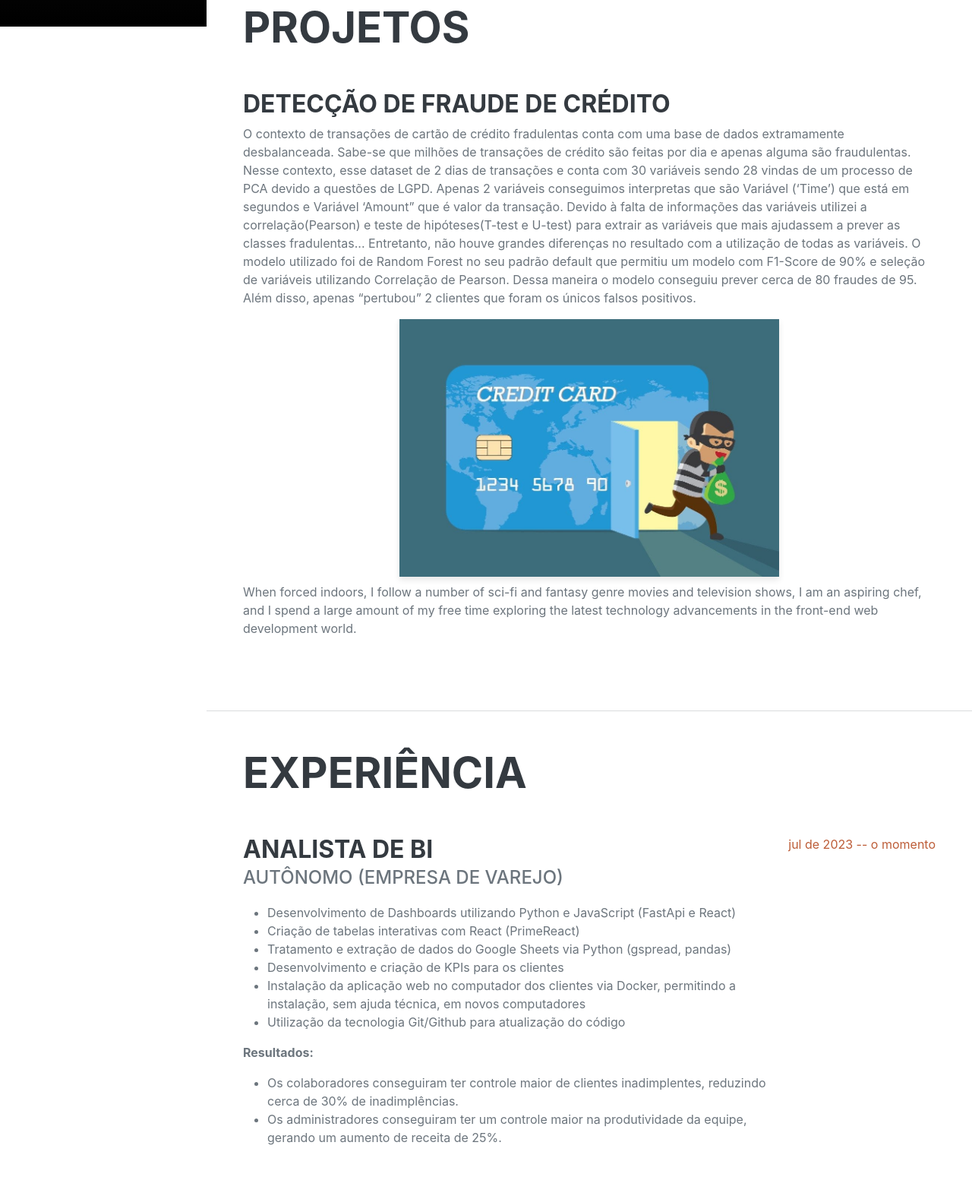
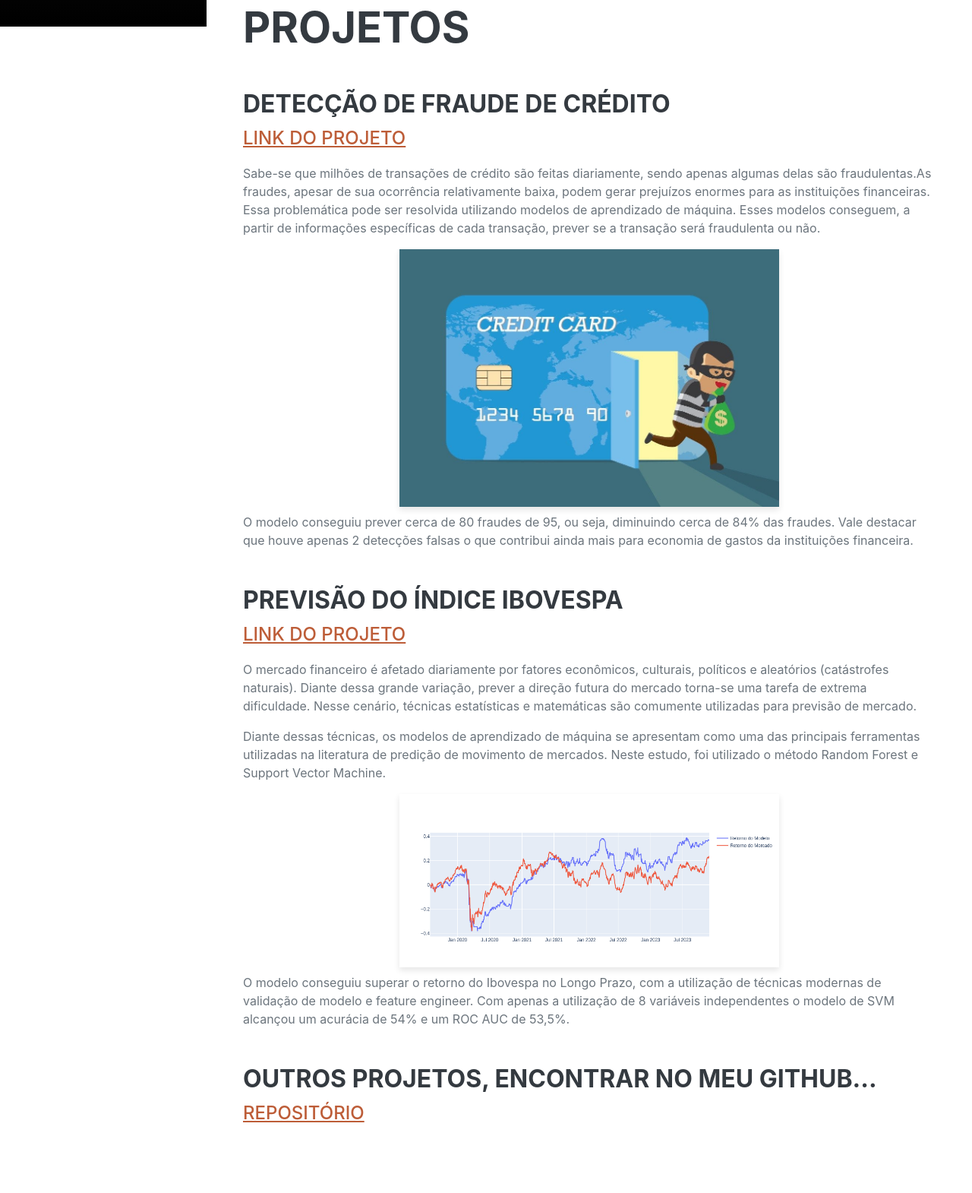
Before and after one commit to bAlemar/portfolio, a plain HTML site: page index.html in a window 1280 px wide. Shown: the part 765-2335 px from the top of the page at 76% size. Drawn offline with nearby package versions, Linux system fonts and the light colour scheme; a web font is replaced by a local one.

Commit message:
att port

```diff
--- a/index.html
+++ b/index.html
@@ -36,9 +36,11 @@
         <div class="collapse navbar-collapse" id="navbarResponsive">
             <ul class="navbar-nav">
                 <li class="nav-item"><a class="nav-link js-scroll-trigger" href="#about">Sobre</a></li>
+                <li class="nav-item"><a class="nav-link js-scroll-trigger" href="#skills">Habilidades</a></li>
+                <li class="nav-item"><a class="nav-link js-scroll-trigger" href="#Projetos">Projetos</a></li>
                 <li class="nav-item"><a class="nav-link js-scroll-trigger" href="#experience">Experiência</a></li>
                 <li class="nav-item"><a class="nav-link js-scroll-trigger" href="#education">Formação</a></li>
-                <li class="nav-item"><a class="nav-link js-scroll-trigger" href="#skills">Habilidades</a></li>
+
                 <!-- <li class="nav-item"><a class="nav-link js-scroll-trigger" href="#interests">Interests</a></li>
                     <li class="nav-item"><a class="nav-link js-scroll-trigger" href="#awards">Awards</a></li> -->
             </ul>
@@ -112,24 +114,40 @@
         </section>
 
         <hr class="m-0" />
-        <section class="resume-section" id="interests">
+        <section class="resume-section" id="Projetos">
             <div class="resume-section-content">
                 <h2 class="mb-5">Projetos</h2>
+                <!-- FRAUD DETECTION -->
                 <div class="d-flex flex-column flex-md-row justify-content-between mb-5">
                     <div class="flex-grow-1">
                         <h3 class="mb-2 ">Detecção de Fraude de Crédito</h3>
-                        <p>O contexto de transações de cartão de crédito fradulentas conta com uma base de dados extramamente desbalanceada. Sabe-se que milhões de transações de crédito são feitas por dia e apenas alguma são fraudulentas.
+                        <div class="subheading mb-3"><a href="https://github.com/bAlemar/Fraud-Detection" target="_blank">Link do Projeto</a></div>
+                        <p>Sabe-se que milhões de transações de crédito são feitas diariamente, sendo apenas algumas delas são fraudulentas.As fraudes, apesar de sua ocorrência relativamente baixa, podem gerar prejuízos enormes para as instituições financeiras.
 
-                            Nesse contexto, esse dataset  de 2 dias de transações e conta com 30 variáveis sendo 28 vindas de um processo de PCA devido a questões de LGPD. Apenas 2 variáveis conseguimos interpretas que são Variável (‘Time’) que está em segundos e Variável ‘Amount” que é valor da transação.
-
-                            Devido à falta de informações das variáveis utilizei a correlação(Pearson) e teste de hipóteses(T-test e U-test) para extrair as variáveis que mais ajudassem a prever as classes fradulentas... Entretanto, não houve grandes diferenças no resultado com a utilização de todas as variáveis.
-
-                            O modelo utilizado foi de Random Forest no seu padrão default que permitiu um modelo com F1-Score de 90% e seleção de variáveis utilizando Correlação de Pearson. Dessa maneira o modelo conseguiu prever cerca de  80 fraudes de 95. Além disso, apenas “pertubou” 2 clientes que foram os únicos falsos positivos. </p>
+                            Essa problemática pode ser resolvida utilizando modelos de aprendizado de máquina. Esses modelos conseguem, a partir de informações específicas de cada transação, prever se a transação será fraudulenta ou não.</p>
                             <span class="d-none d-lg-block text-center"><img class="img-fluid mx-auto mb-2 image-fraud"
                                 src="assets/img/fraude_credito.jpg" alt="..." /></span>
-                            <p class="mb-0">When forced indoors, I follow a number of sci-fi and fantasy genre movies and
-                            television shows, I am an aspiring chef, and I spend a large amount of my free time
-                            exploring the latest technology advancements in the front-end web development world.</p>
+                        <p class="mb-0"> O modelo conseguiu prever cerca de 80 fraudes de 95, ou seja, diminuindo cerca de 84% das fraudes. Vale destacar que houve apenas 2 detecções falsas o que contribui ainda mais para economia de gastos da instituições financeira.</p>
+                    </div>
+                </div>
+                <!-- MODELO DO TCC -->
+                <div class="d-flex flex-column flex-md-row justify-content-between mb-5">
+                    <div class="flex-grow-1">
+                        <h3 class="mb-2 ">Previsão do Índice Ibovespa</h3>
+                        <div class="subheading mb-3"><a href="https://github.com/bAlemar/Prevendo-Movimento-do-Ibovespa" target="_blank">Link do Projeto</a></div>
+                        <p> O mercado financeiro é afetado diariamente por fatores econômicos, culturais, políticos e aleatórios (catástrofes naturais). Diante dessa grande variação, prever a direção futura do mercado torna-se uma tarefa de extrema dificuldade. Nesse cenário, técnicas estatísticas e matemáticas são comumente utilizadas para previsão de mercado.</p>
+                        <p>Diante dessas técnicas, os modelos de aprendizado de máquina se apresentam como uma das principais ferramentas utilizadas na literatura de predição de movimento de mercados. Neste estudo, foi utilizado o método Random Forest e Support Vector Machine.</p>
+                        <span class="d-none d-lg-block text-center"><img class="img-fluid mx-auto mb-2 image-fraud"
+                            src="assets/img/Retorno_SVM.png" alt="..." /></span>
+
+                        <p class="mb-0"> O modelo conseguiu superar o retorno do Ibovespa no Longo Prazo, com a utilização de técnicas modernas de validação de modelo e feature engineer. Com apenas a utilização de 8 variáveis independentes o modelo de SVM alcançou um acurácia de 54% e um ROC AUC de 53,5%.</p>
+                    </div>
+                </div>
+                <!-- Outros -->
+                <div class="d-flex flex-column flex-md-row justify-content-between mb-5">
+                    <div class="flex-grow-1">
+                        <h3 class="mb-2 ">Outros projetos, encontrar no meu Github... </h3>
+                        <div class="subheading mb-3"><a href="https://github.com/bAlemar?tab=repositories" target="_blank">Repositório</a></div>
                     </div>
                 </div>
         </section>
@@ -249,7 +267,7 @@
         <hr class="m-0" />
         <!-- Interests-->
         <!-- Awards-->
-        <section class="resume-section" id="awards">
+        <!-- <section class="resume-section" id="awards">
             <div class="resume-section-content">
                 <h2 class="mb-5">Awards & Certifications</h2>
                 <ul class="fa-ul mb-0">
@@ -293,7 +311,7 @@
                     </li>
                 </ul>
             </div>
-        </section>
+        </section> -->
     </div>
     <!-- Bootstrap core JS-->
     <script src="https://cdn.jsdelivr.net/npm/bootstrap@5.2.3/dist/js/bootstrap.bundle.min.js"></script>
```
